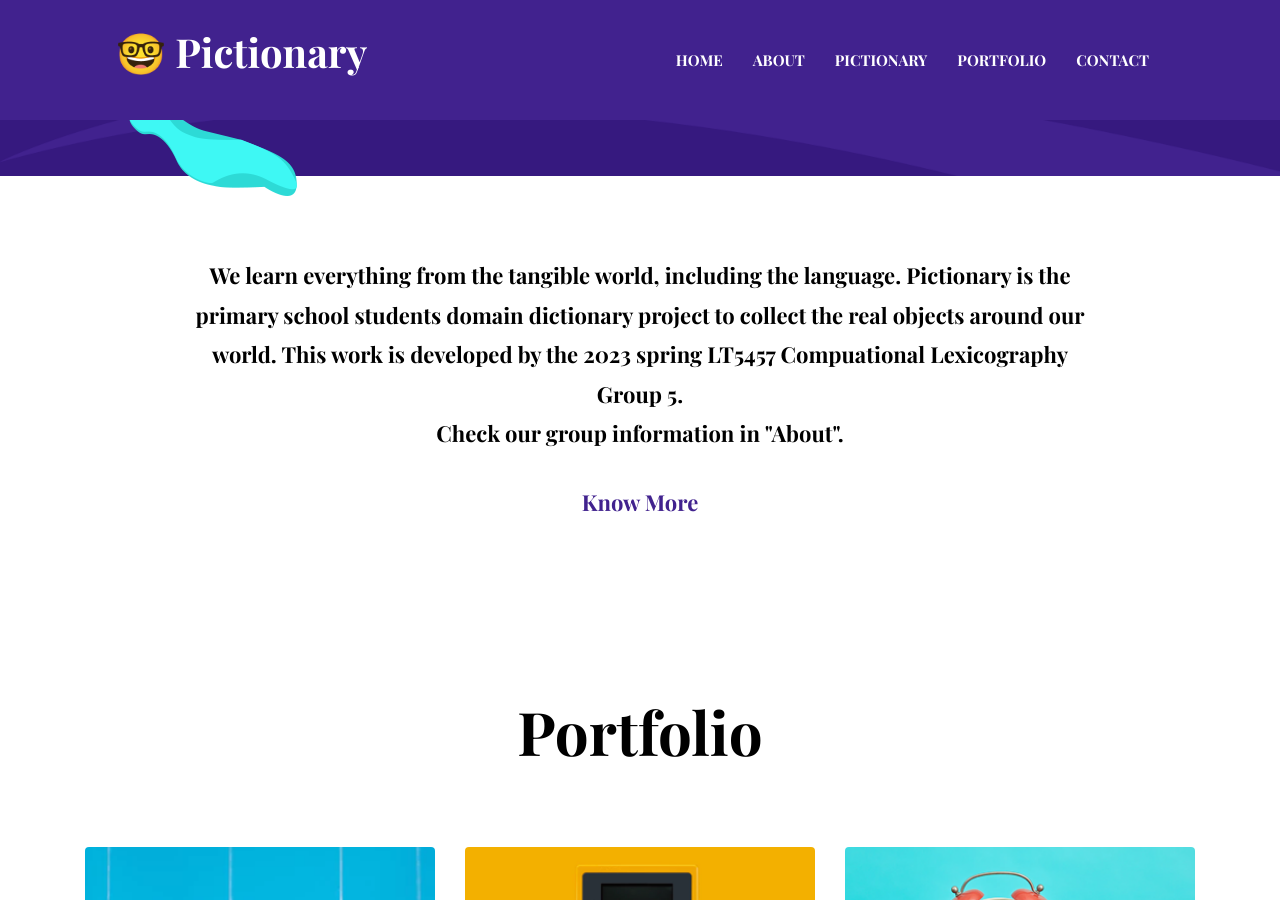
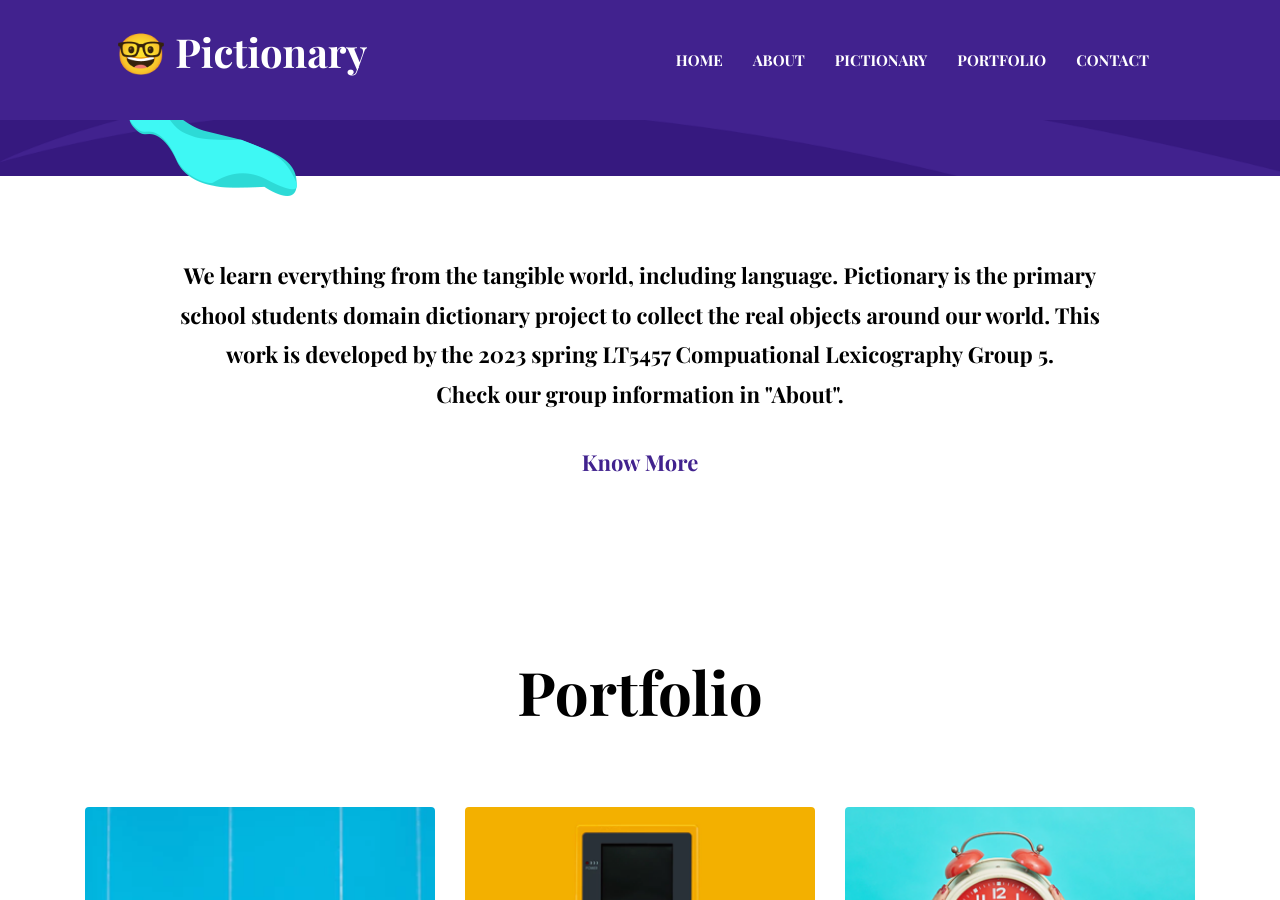
Before and after one commit to a1g5/a1g5.github.io, a Jekyll site: the page built from index.html, in a window 1280 px wide and 900 px high, scrolled down 732 px. Built offline with Jekyll 4.4.1, drawn with Linux system fonts in a browser that asks for light colours.

Commit message:
Update settings.yml

```diff
--- a/_data/settings.yml
+++ b/_data/settings.yml
@@ -43,7 +43,7 @@
 # About (Section and Page)
 
 # About Section
-blurb: We learn everything from the tangible world, including the language. Pictionary is the primary school students domain dictionary project to collect the real objects around our world. This work is developed by the 2023 spring LT5457 Compuational Lexicography Group 5. <br>Check our group information in "About".<br>
+blurb: We learn everything from the tangible world, including language. Pictionary is the primary school students domain dictionary project to collect the real objects around our world. This work is developed by the 2023 spring LT5457 Compuational Lexicography Group 5. <br>Check our group information in "About".<br>
 
 blurb-btn-link: "/about"
 blurb-btn-name: know more
```
